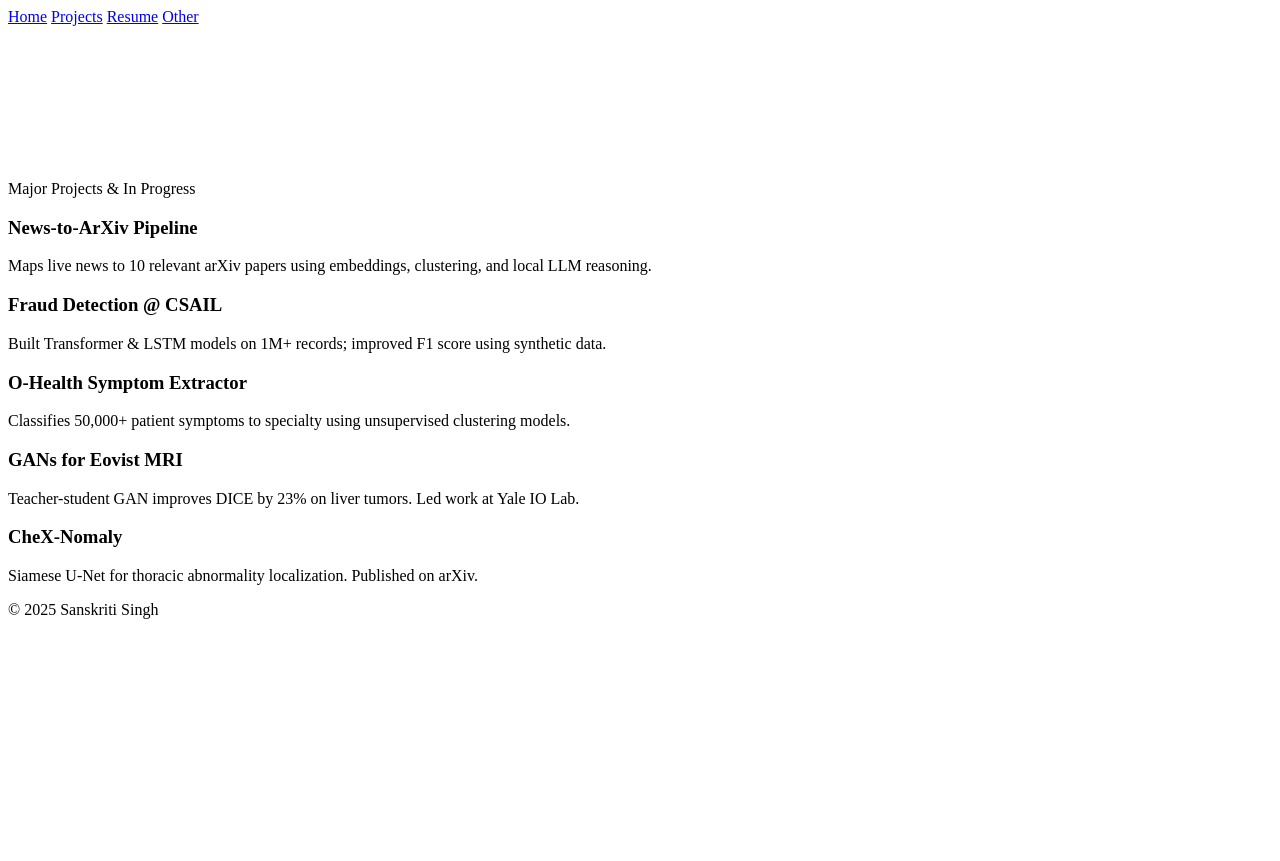
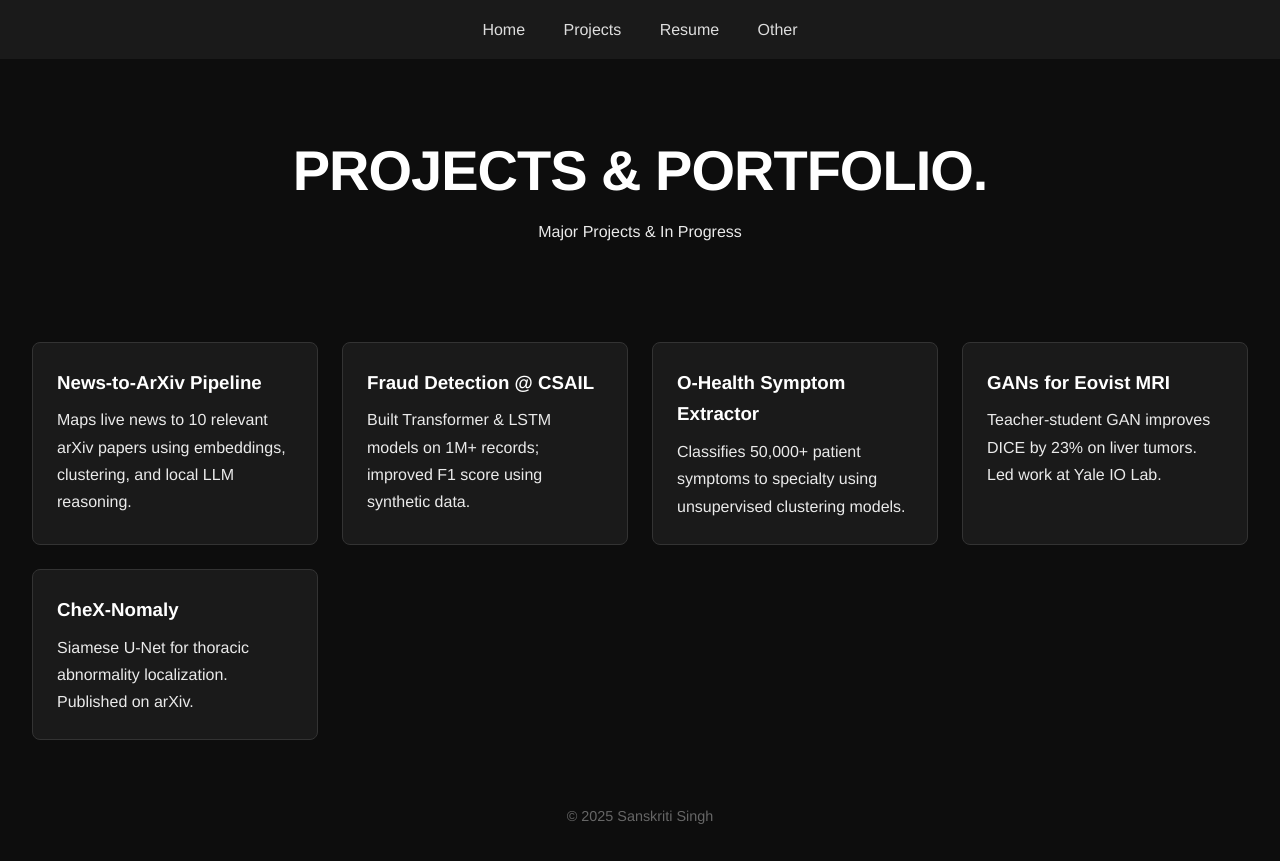
Before and after one commit to Sanskriti-Slngh/Sanskriti-Slngh.github.io, a plain HTML site: page projects.html in a window 1280 px wide. Before the commit the page ends 800 px from the top, so only its background shows below. Drawn offline with Linux system fonts and the light colour scheme.

Commit message:
Update style.css

```diff
--- a/style.css
+++ b/style.css
@@ -1,36 +1,106 @@
-/* Header Styling */
+/* Reset + base */
+* {
+  margin: 0;
+  padding: 0;
+  box-sizing: border-box;
+}
+
+body {
+  background-color: #0d0d0d;
+  color: #eaeaea;
+  font-family: 'Helvetica Neue', Arial, sans-serif;
+  line-height: 1.7;
+}
+
+/* Navbar */
+nav {
+  display: flex;
+  justify-content: center;
+  background-color: #1a1a1a;
+  padding: 1rem;
+  position: sticky;
+  top: 0;
+  z-index: 1000;
+}
+
+nav a {
+  color: #ddd;
+  text-decoration: none;
+  margin: 0 1.2rem;
+  font-weight: 500;
+  transition: color 0.3s ease;
+}
+
+nav a:hover,
+nav a.active {
+  color: #4ecdc4;
+}
+
+/* Header */
+header {
+  text-align: center;
+  padding: 4rem 2rem 2rem;
+}
+
 header h1 {
-  font-size: 4rem;
+  font-size: 3.5rem;
   font-weight: 900;
-  letter-spacing: -2px;
-  color: white;
-  margin-top: 3rem;
-  margin-bottom: 2rem;
+  color: #fff;
+  letter-spacing: -1px;
   animation: fadeInDown 1.2s ease forwards;
 }
 
-/* Intro Section */
+/* Intro text */
 .intro {
   max-width: 750px;
   margin: auto;
+  padding: 2rem;
   font-size: 1.1rem;
-  line-height: 1.8;
-  color: #cccccc;
-  animation: fadeIn 2s ease;
+  color: #ccc;
+  animation: fadeIn 1.6s ease;
 }
 
 .intro strong {
-  color: #ffffff;
+  color: #fff;
 }
 
 .intro em {
   color: #4ecdc4;
 }
 
-/* Navbar Active Link */
-nav a.active {
-  color: #4ecdc4;
-  font-weight: 600;
+/* Cards for projects */
+.cards {
+  display: grid;
+  grid-template-columns: repeat(auto-fit, minmax(280px, 1fr));
+  gap: 1.5rem;
+  margin-top: 2rem;
+  padding: 2rem;
+}
+
+.card {
+  background-color: #1a1a1a;
+  border: 1px solid #333;
+  border-radius: 8px;
+  padding: 1.5rem;
+  transition: transform 0.3s ease, box-shadow 0.3s ease;
+}
+
+.card:hover {
+  transform: translateY(-6px);
+  box-shadow: 0 5px 18px rgba(255, 255, 255, 0.1);
+}
+
+.card h3 {
+  margin-bottom: 0.5rem;
+  color: #fff;
+}
+
+/* Footer */
+footer {
+  text-align: center;
+  padding: 2rem;
+  color: #666;
+  font-size: 0.9rem;
 }
 
 /* Animations */
```
